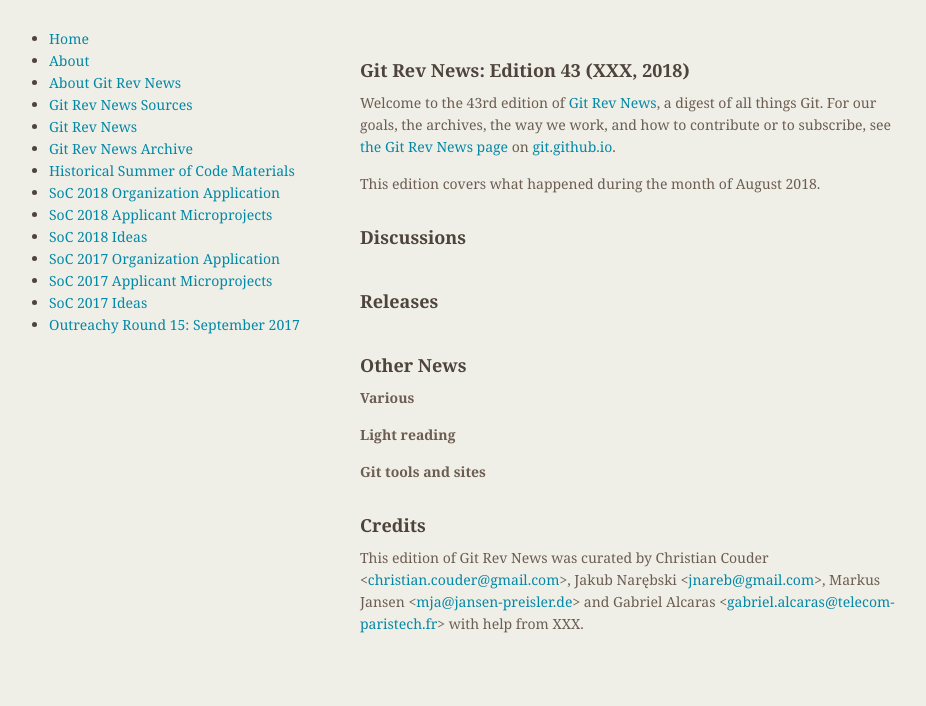
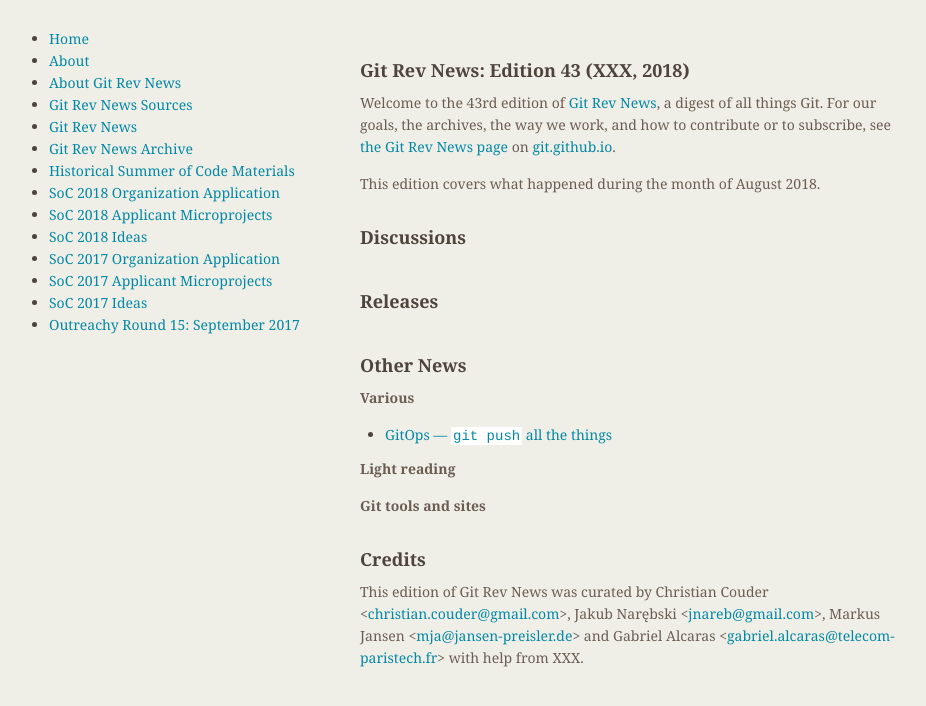
Before and after one commit to git/git.github.io, a Jekyll site: the page built from rev_news/drafts/edition-43.md, in a window 1280 px wide. Shown: the top 706 px of the page, without its empty margins (174-1100 px from the left). Built offline with Jekyll 4.4.1, drawn with Linux system fonts in a browser that asks for light colours.

Commit message:
RevNews: add a link to the GitOps article on DZone
Signed-off-by: Johannes Schindelin <johannes.schindelin@gmx.de>

```diff
--- a/rev_news/drafts/edition-43.md
+++ b/rev_news/drafts/edition-43.md
@@ -41,6 +41,8 @@
 __Various__
 
 
+* [GitOps — `git push` all the things](https://dzone.com/articles/gitops-git-push-all-the-things)
+
 __Light reading__
 
 
```
